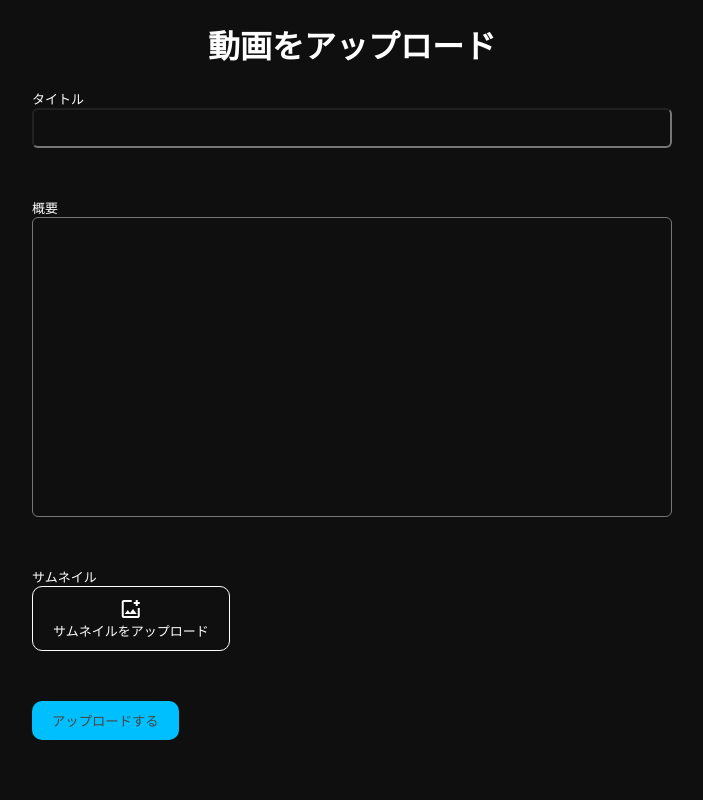
After one commit to iwagoro/django_youtube, a Django app: page /upload in a window 1280 px wide. The commit adds this page. Shown: the whole page, without its empty margins (288-991 px from the left). Run offline with Django 4.2, Linux system fonts and the light colour scheme.

Commit message:
動画の作成画面を作成しました

```diff
--- a/myyoutube/myyoutube/urls.py
+++ b/myyoutube/myyoutube/urls.py
@@ -7,6 +7,7 @@ from django.conf.urls.static import static
 urlpatterns = [
     path('admin/', admin.site.urls),
     path('home',views.home,name='home'),
+    path('upload',views.upload,name='upload'),
 ]
 if settings.DEBUG:
     urlpatterns += static(settings.MEDIA_URL, document_root=settings.MEDIA_ROOT)
--- /dev/null
+++ b/myyoutube/youtube/forms.py
@@ -0,0 +1,7 @@
+from django import forms
+from .models import Video
+
+class UploadForm(forms.ModelForm):
+    class Meta:
+        model = Video
+        fields = ['title', 'description','thumbnail']
--- a/myyoutube/youtube/static/youtube/home.css
+++ b/myyoutube/youtube/static/youtube/home.css
@@ -6,11 +6,14 @@ body {
 }
 
 p {
+  overflow: hidden;
   font-size: 10px;
+  white-space: nowrap;
 }
 
 a {
   color: white;
+  text-decoration: none;
 }
 
 /*◢◤◢◤◢◤◢◤◢◤◢◤◢◤◢◤トップバー◢◤◢◤◢◤◢◤◢◤◢◤◢◤◢◤◢◤*/
--- /dev/null
+++ b/myyoutube/youtube/static/youtube/upload.css
@@ -0,0 +1,72 @@
+body {
+  padding: "0";
+  margin: 0;
+  background-color: #0f0f0f;
+  color: white;
+}
+
+input {
+  background-color: #0f0f0f;
+  color: white;
+  border-radius: 6px;
+  font-size: 16px;
+  height: 40px;
+}
+
+textarea {
+  background-color: #0f0f0f;
+  color: white;
+  border-radius: 6px;
+  font-size: 16px;
+  height: 300px;
+  resize: none;
+}
+
+label {
+  font-size: 13px;
+}
+
+button {
+  background: deepskyblue;
+  padding: 10px 20px 10px 20px;
+  border: 0;
+  border-radius: 10px;
+  color: #464646;
+}
+
+#content {
+  display: flex;
+  flex-direction: column;
+  align-items: center;
+  justify-content: center;
+}
+
+#forms {
+  width: 50vw;
+  display: flex;
+  flex-direction: column;
+  align-items: left;
+  justify-content: center;
+}
+
+.input-container {
+  display: flex;
+  flex-direction: column;
+  align-items: left;
+  justify-content: center;
+  margin-bottom: 50px;
+}
+
+.thumbnail-button {
+  cursor: pointer;
+  width: fit-content;
+  border-radius: 10px;
+  padding: 10px 20px 10px 20px;
+  color: white;
+  border: 1px solid white;
+
+  display: flex;
+  flex-direction: column;
+  justify-content: center;
+  align-items: center;
+}
--- /dev/null
+++ b/myyoutube/youtube/templates/youtube/upload.html
@@ -0,0 +1,55 @@
+{% load static %} {% load static %}
+<html lang="ja">
+  <head>
+    <meta charset="utf-8" />
+    <title>Youtube</title>
+    <link rel="stylesheet" href="{% static 'youtube/upload.css' %}" />
+    <link
+      rel="stylesheet"
+      href="https://fonts.googleapis.com/css2?family=Material+Symbols+Outlined:opsz,wght,FILL,GRAD@20..48,100..700,0..1,-50..200"
+    />
+  </head>
+
+  <body>
+    <div id="content">
+      <h1>動画をアップロード</h1>
+      <form enctype="multipart/form-data" method="POST" class="post-form">
+        {% csrf_token %}
+        <div id="forms">
+          <div class="input-container">
+            <label>タイトル</label>
+            <input name="title" type="text" />
+          </div>
+          <div class="input-container">
+            <label>概要</label>
+            <textarea name="description"></textarea>
+          </div>
+          <div class="input-container">
+            <label>サムネイル</label>
+            <label class="thumbnail-button">
+              <div class="material-symbols-outlined">add_photo_alternate</div>
+              サムネイルをアップロード
+              <input
+                id="thumbnail-input"
+                name="thumbnail"
+                type="file"
+                style="display: none"
+              />
+            </label>
+          </div>
+        </div>
+        <button type="submit" class="upload">アップロードする</button>
+      </form>
+    </div>
+  </body>
+  <script>
+    const fileInput = document.getElementById("thumbnail-input");
+    fileInput.addEventListener("change", () => {
+      let thumbnailButton = document.querySelector(".thumbnail-button");
+      const thumbnailName = fileInput.files[0].name;
+      let new_element = document.createElement("p");
+      new_element.innerHTML = thumbnailName;
+      thumbnailButton.appendChild(new_element);
+    });
+  </script>
+</html>
--- a/myyoutube/youtube/views.py
+++ b/myyoutube/youtube/views.py
@@ -1,7 +1,28 @@
 from django.shortcuts import render
 from .models import Video,Comment
+from .forms import UploadForm
+from django.shortcuts import get_object_or_404
+from django.shortcuts import redirect
+from django.utils import timezone
 
-# Create your views here.
+
 def home(request):
     videos = Video.objects.all()
     return render(request,'youtube/home.html',{'videos':videos})
+
+
+from django.shortcuts import render
+
+def upload(request):
+    if request.method == 'POST':
+        form = UploadForm(request.POST, request.FILES)
+        print("upload")
+        if form.is_valid():
+            print("form is valid")
+            video = form.save(commit=False)
+            video.published_at = timezone.now()
+            video.save()
+            return redirect('home')
+    else:
+        form = UploadForm()
+    return render(request, 'youtube/upload.html', {'form': form})
```
Also changed, not shown: index.html (deleted, +0 -179 lines), myyoutube/youtube/templates/youtube/home.html (+9 -0 lines), style.css (deleted, +0 -83 lines).
